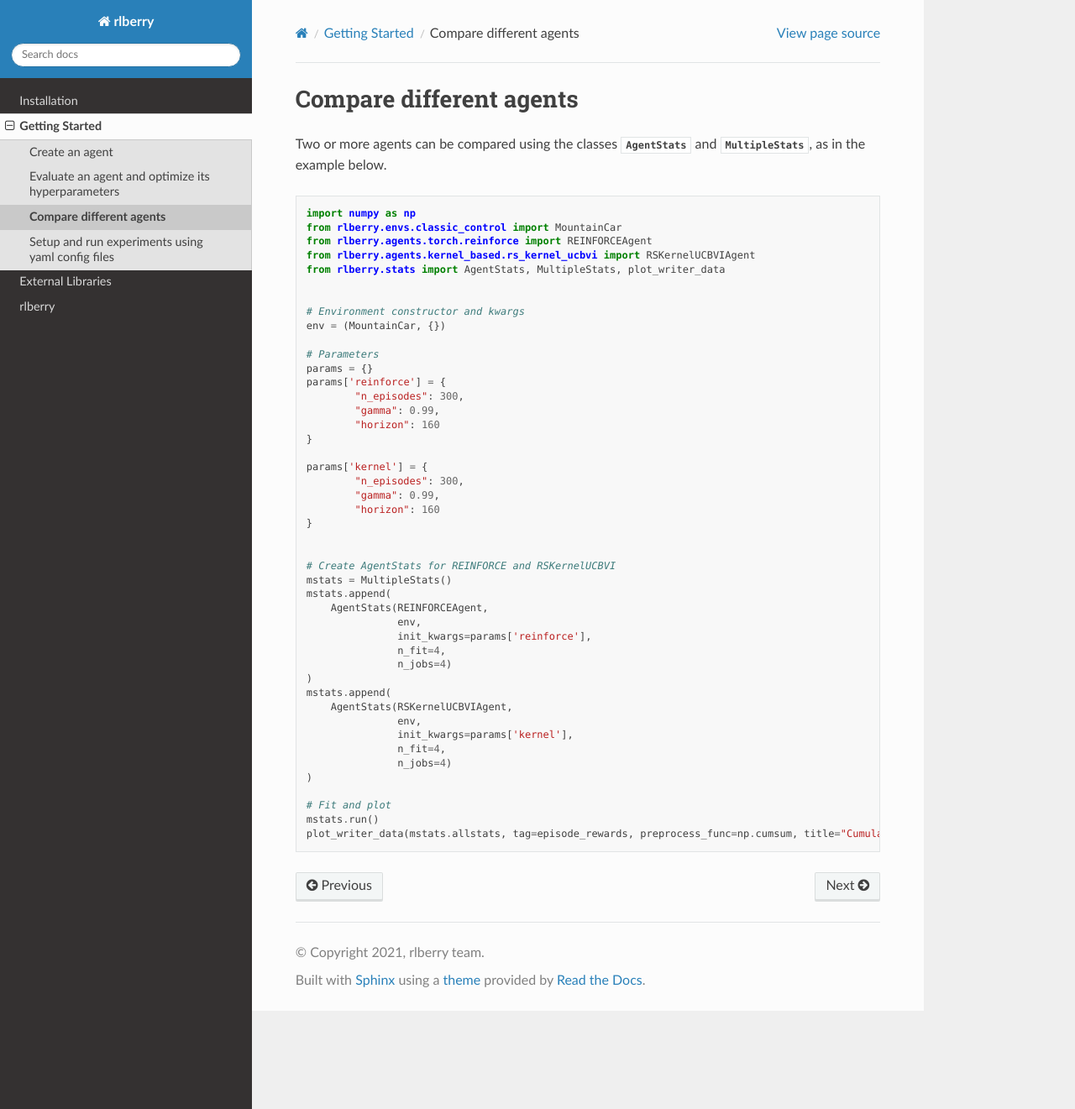
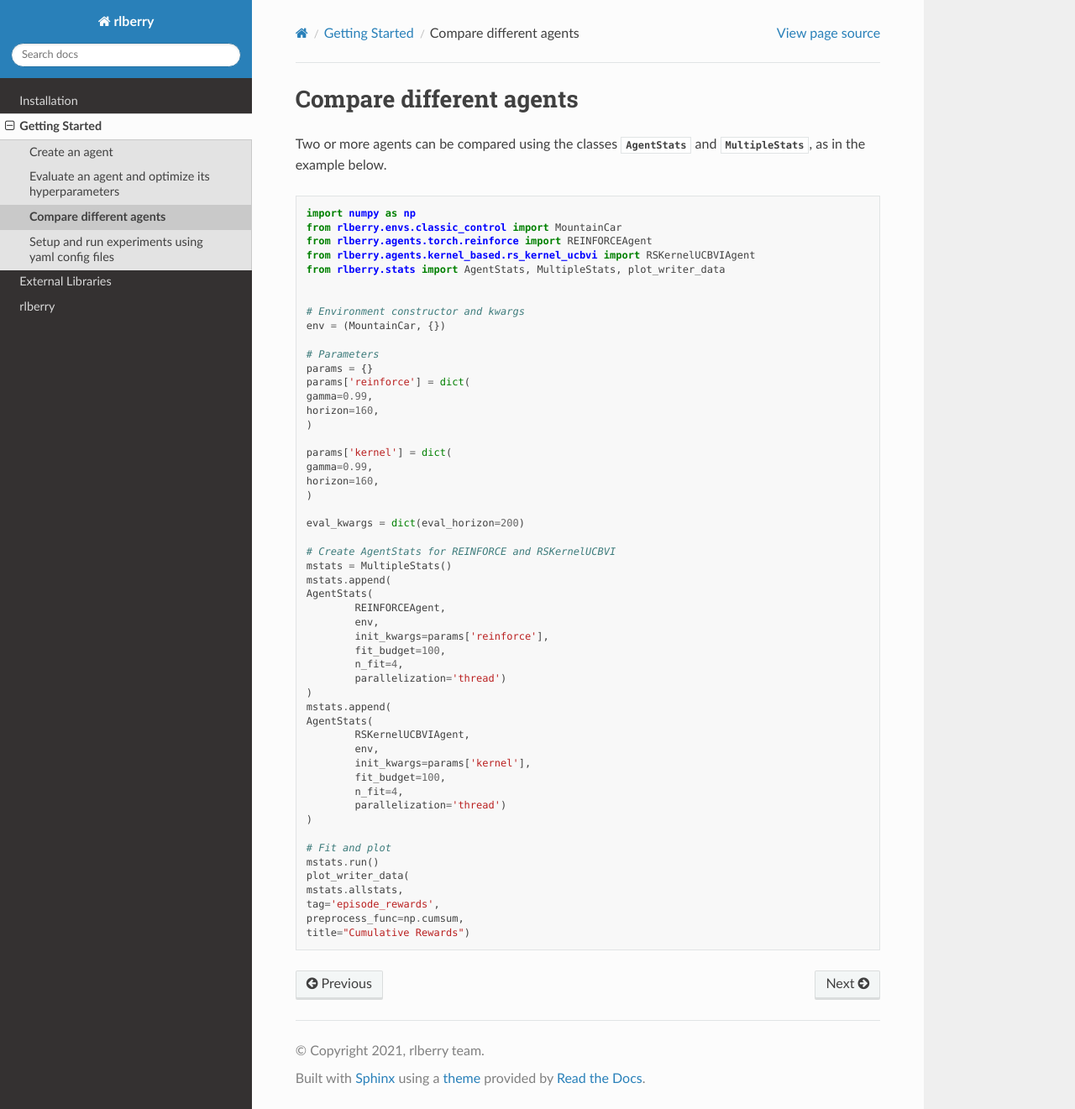
Before and after one commit to rlberry-py/rlberry, a Sphinx documentation site: the page built from docs/basics/compare_agents.rst, in a window 1280 px wide and 1321 px high. Shown: the whole window at 84% size. Built offline with Sphinx 7.4.7 and the Read the Docs theme 2.0.0, drawn with Linux system fonts in a browser that asks for light colours.

```diff
--- a/docs/basics/compare_agents.rst
+++ b/docs/basics/compare_agents.rst
@@ -14,48 +14,55 @@ Two or more agents can be compared using the classes
 
 .. code-block:: python
 
-    import numpy as np
-    from rlberry.envs.classic_control import MountainCar
-    from rlberry.agents.torch.reinforce import REINFORCEAgent
-    from rlberry.agents.kernel_based.rs_kernel_ucbvi import RSKernelUCBVIAgent
-    from rlberry.stats import AgentStats, MultipleStats, plot_writer_data
+        import numpy as np
+        from rlberry.envs.classic_control import MountainCar
+        from rlberry.agents.torch.reinforce import REINFORCEAgent
+        from rlberry.agents.kernel_based.rs_kernel_ucbvi import RSKernelUCBVIAgent
+        from rlberry.stats import AgentStats, MultipleStats, plot_writer_data
 
 
-    # Environment constructor and kwargs
-    env = (MountainCar, {})
+        # Environment constructor and kwargs
+        env = (MountainCar, {})
 
-    # Parameters
-    params = {}
-    params['reinforce'] = {
-            "n_episodes": 300,
-            "gamma": 0.99,
-            "horizon": 160
-    }
+        # Parameters
+        params = {}
+        params['reinforce'] = dict(
+        gamma=0.99,
+        horizon=160,
+        )
 
-    params['kernel'] = {
-            "n_episodes": 300,
-            "gamma": 0.99,
-            "horizon": 160
-    }
+        params['kernel'] = dict(
+        gamma=0.99,
+        horizon=160,
+        )
 
+        eval_kwargs = dict(eval_horizon=200)
 
-    # Create AgentStats for REINFORCE and RSKernelUCBVI
-    mstats = MultipleStats()
-    mstats.append(
-        AgentStats(REINFORCEAgent,
-                   env,
-                   init_kwargs=params['reinforce'],
-                   n_fit=4,
-                   n_jobs=4)
-    )
-    mstats.append(
-        AgentStats(RSKernelUCBVIAgent,
-                   env,
-                   init_kwargs=params['kernel'],
-                   n_fit=4,
-                   n_jobs=4)
-    )
+        # Create AgentStats for REINFORCE and RSKernelUCBVI
+        mstats = MultipleStats()
+        mstats.append(
+        AgentStats(
+                REINFORCEAgent,
+                env,
+                init_kwargs=params['reinforce'],
+                fit_budget=100,
+                n_fit=4,
+                parallelization='thread')
+        )
+        mstats.append(
+        AgentStats(
+                RSKernelUCBVIAgent,
+                env,
+                init_kwargs=params['kernel'],
+                fit_budget=100,
+                n_fit=4,
+                parallelization='thread')
+        )
 
-    # Fit and plot
-    mstats.run()
-    plot_writer_data(mstats.allstats, tag=episode_rewards, preprocess_func=np.cumsum, title="Cumulative Rewards")
+        # Fit and plot
+        mstats.run()
+        plot_writer_data(
+        mstats.allstats,
+        tag='episode_rewards',
+        preprocess_func=np.cumsum,
+        title="Cumulative Rewards")
```
Also changed, not shown: docs/basics/create_agent.rst (+15 -10 lines), docs/basics/evaluate_agent.rst (+20 -12 lines), docs/basics/experiment_setup.rst (+8 -7 lines), 9 other files.
